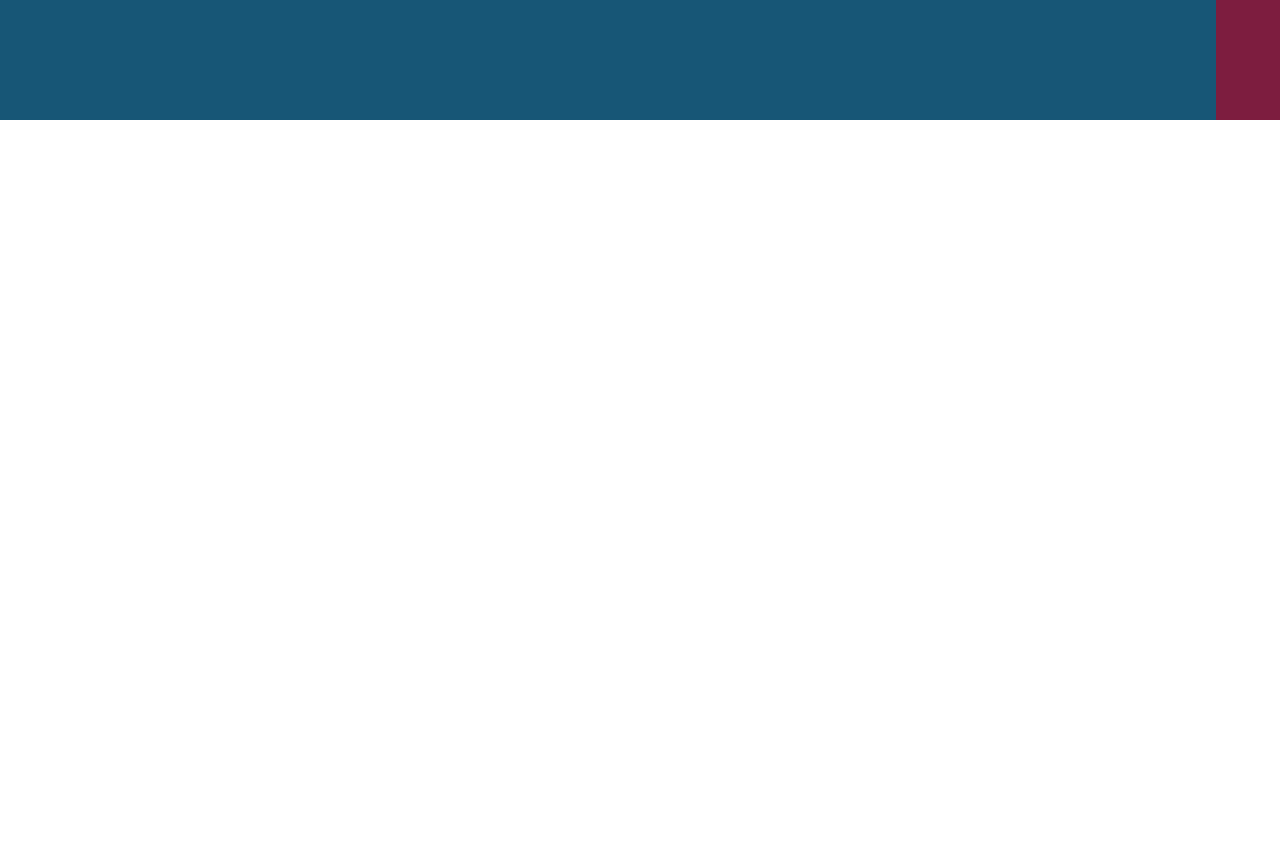
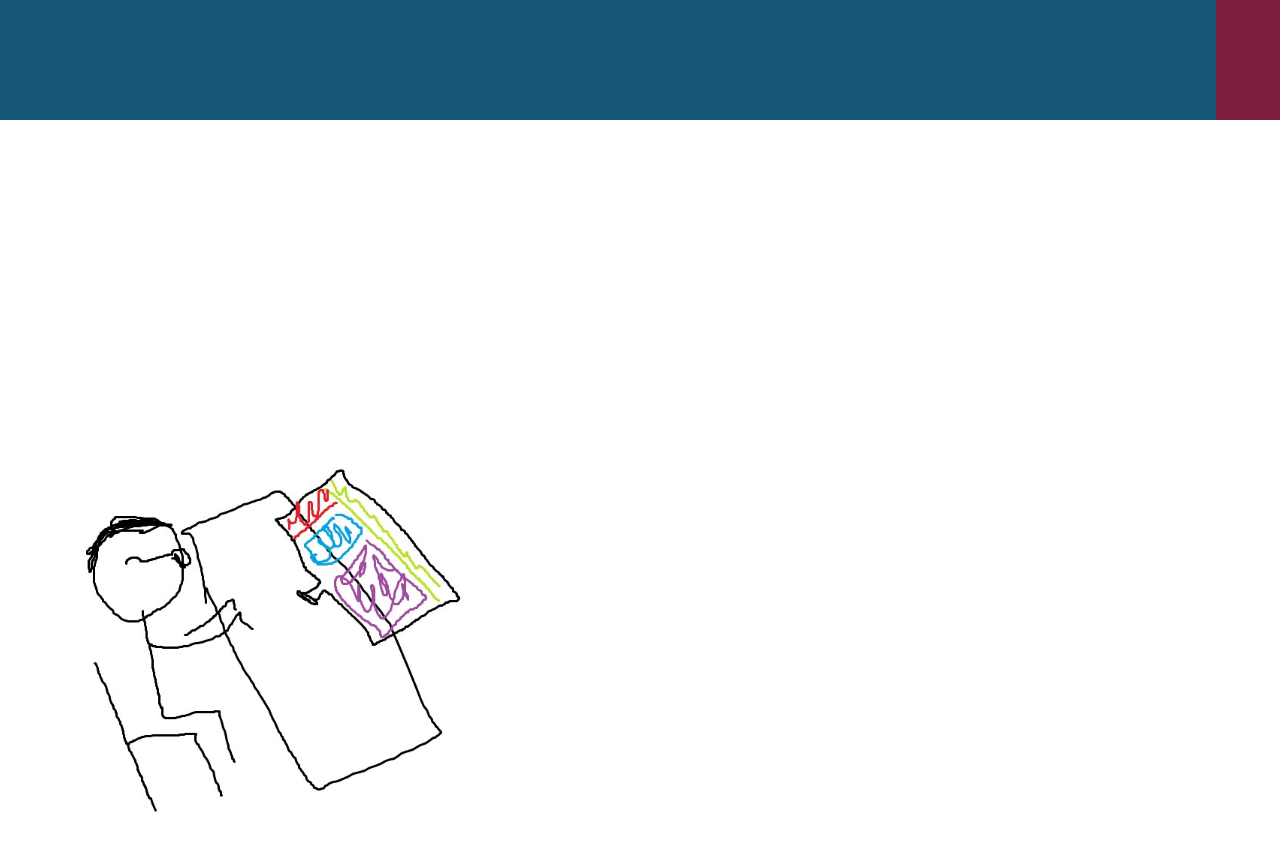
Before and after one commit to Exely0/portfolio, a React (Create React App) app: page / in a window 1280 px wide. Shown: the part 680-1530 px from the top of the page. Built offline with nearby package versions, Linux system fonts and the light colour scheme.

Commit message:
ajout illustration et responsivité de la section contact

```diff
--- a/src/components/About.js
+++ b/src/components/About.js
@@ -1,5 +1,6 @@
 import ArrowDown from "../images/arrow-down.png"
 import CV from "../images/CV/cv-lorris.pdf"
+import Bio from "../images/Dessin/Bio.jpg"
 
 import { useState } from "react";
 import { useRef } from "react";
@@ -101,6 +102,11 @@ function About() {
               Télécharger mon CV
             </a>
           </div>
+          <div className=" col-[1] row-[1] h-full w-full flex items-end pb-20">
+            <div className=" ">
+              <img alt="illustration" src={Bio}/>
+            </div>
+          </div>
         </div>
 
 
--- a/src/components/Contact.js
+++ b/src/components/Contact.js
@@ -30,7 +30,7 @@ function Contact() {
                   Contact
               </h1>
           </div>
-          <div className=" mt-12 flex gap-6 h-full items-center justify-center" style={{perspective: "800px"}}>
+          <div className=" mt-12 flex flex-col md:flex-row gap-6 h-full items-center justify-center" style={{perspective: "800px"}}>
             {Contacts.map(({name, image, link, text}, index) => (
                 <div key = {index} className="h-60 w-60 relative mb-6 rounded-lg flipcard-container" >
                     <div className={` rounded-lg duration-500 absolute top-0 left-0 w-full h-full bg-white flipcard`} title=" front">
--- a/src/components/ProjectsV4.js
+++ b/src/components/ProjectsV4.js
@@ -102,7 +102,7 @@ function ProjectsV4() {
     return (
         <div className="w-full flex flex-col gap-8 px-10">
 
-            <div className=" hidden md:flex justify-center items-center bg-blue -mx-8 -mt-8 h-28 ">
+            <div className=" hidden md:flex justify-center items-center bg-blue -mx-8 mt-8 h-28 ">
                 <h1 className="text-white font-semibold text-4xl text-slate-200">Mes projets</h1>
             </div>
 
```
Also changed, not shown: src/images/Dessin/Bio.jpg (added).
